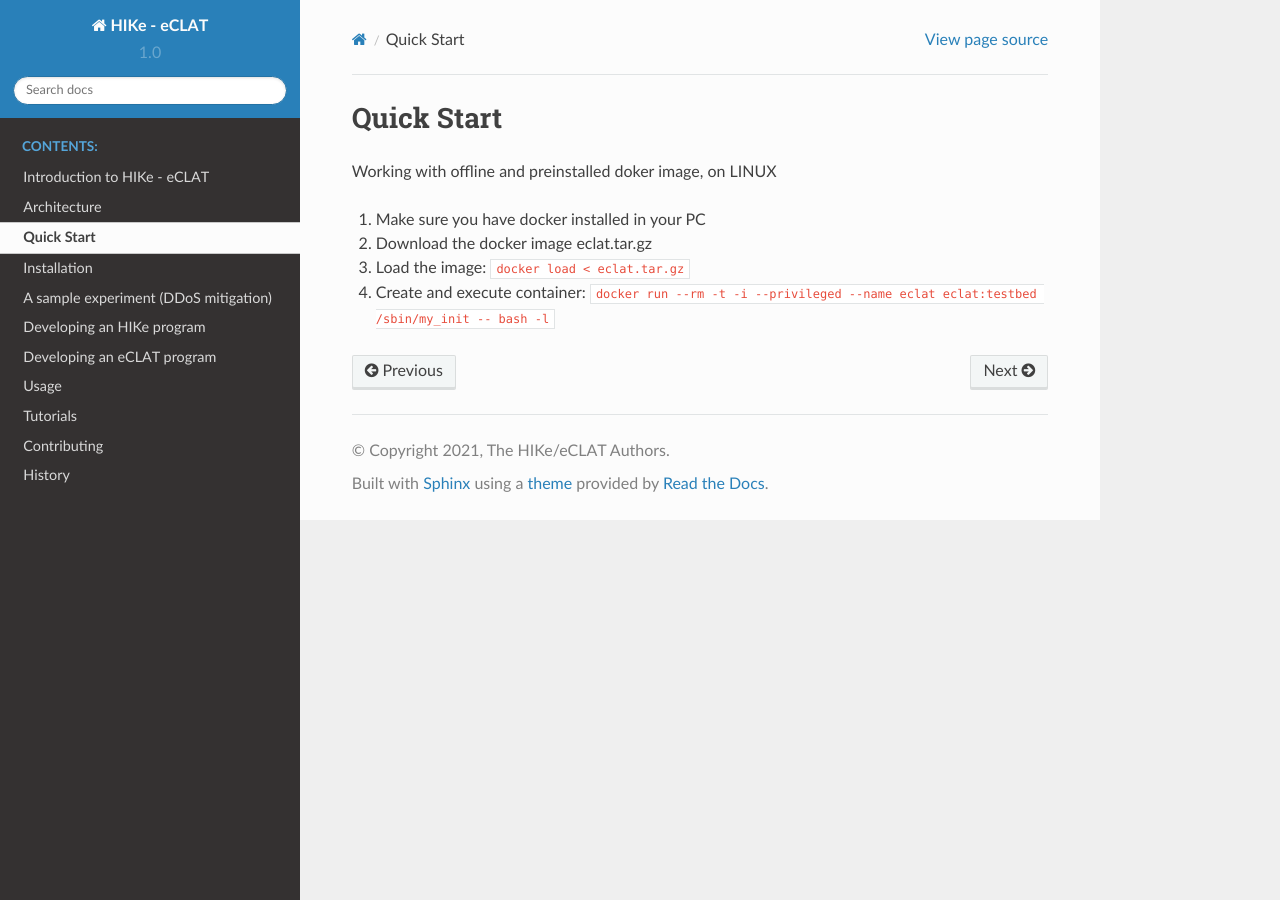
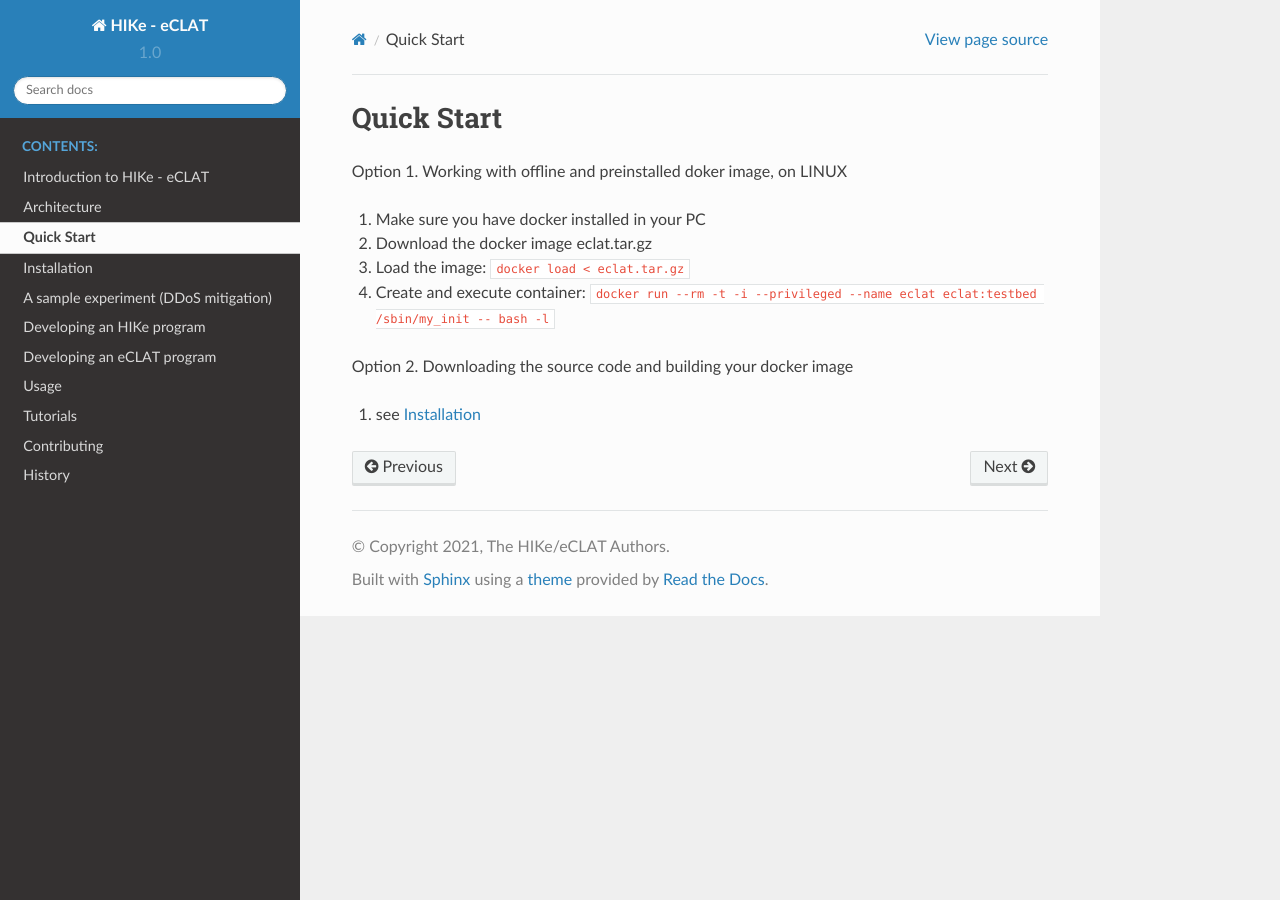
Before and after one commit to hike-eclat/docs, a Sphinx documentation site: the page built from docs/quickstart.rst, in a window 1280 px wide. Built offline with Sphinx 7.4.7 and the Read the Docs theme 2.0.0, drawn with Linux system fonts in a browser that asks for light colours; pages that are not in the unit, such as notebooks, are missing from menus.

Commit message:
Update quickstart.rst

```diff
--- a/docs/quickstart.rst
+++ b/docs/quickstart.rst
@@ -1,9 +1,13 @@
 Quick Start
 ===========
 
-Working with offline and preinstalled doker image, on LINUX
+Option 1. Working with offline and preinstalled doker image, on LINUX
 
 #. Make sure you have docker installed in your PC
 #. Download the docker image eclat.tar.gz
 #. Load the image: ``docker load < eclat.tar.gz``
 #. Create and execute container: ``docker run --rm -t -i --privileged --name eclat eclat:testbed  /sbin/my_init -- bash -l``
+
+Option 2. Downloading the source code and building your docker image
+
+#. see :doc:`installation`
```
